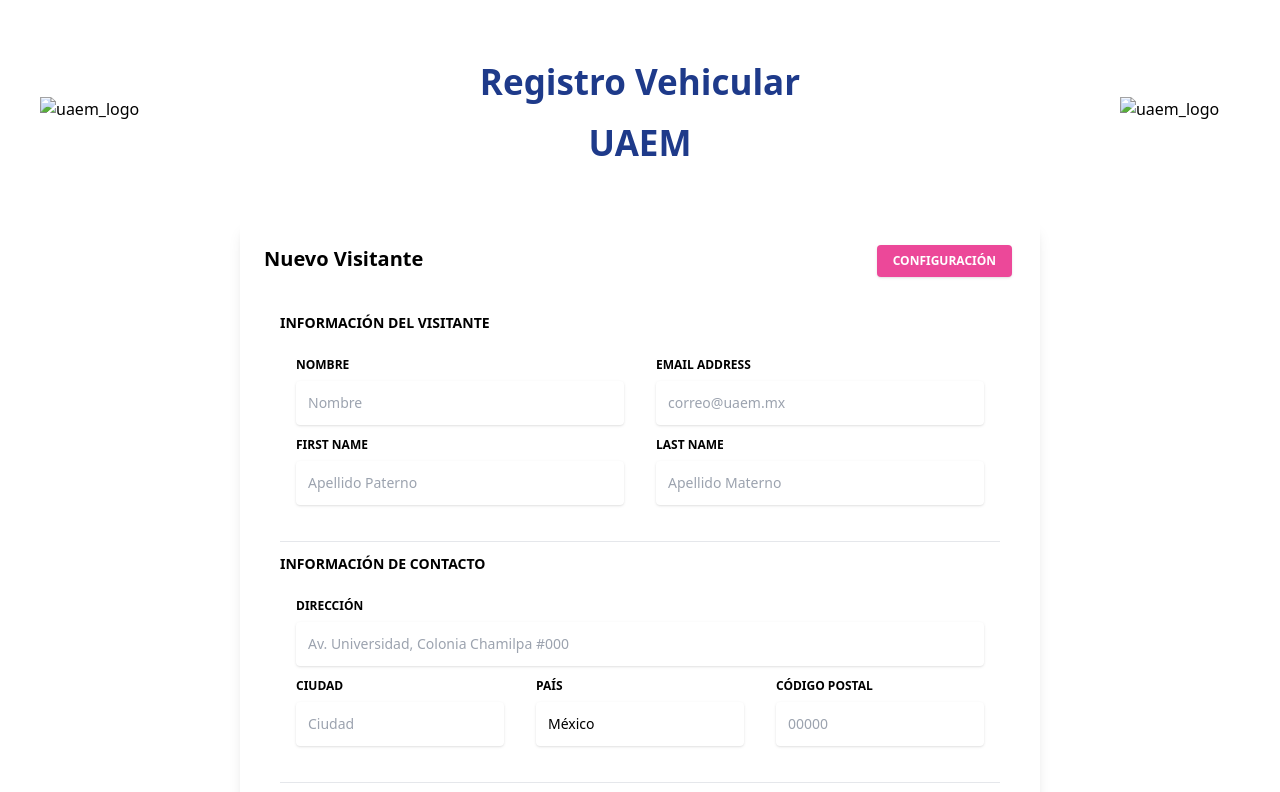
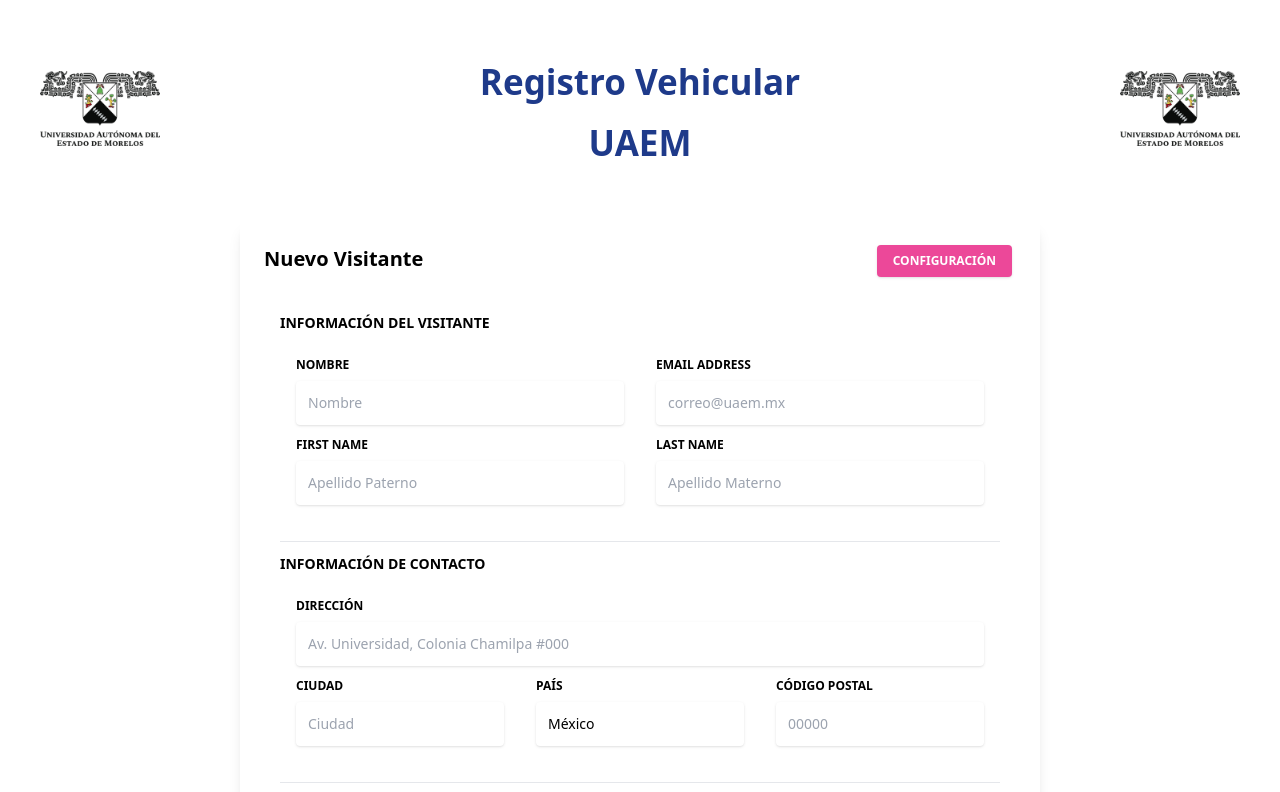
Before and after one commit to LionStoreTeam/Registro-Vehicular-UAEM, a website: page src/index.html in a window 1280 px wide. Shown: the top 792 px of the page. Drawn offline with nearby package versions, Linux system fonts and the light colour scheme; files that its build step writes are made by us from their sources; the site is published under a folder, as on GitHub Pages, so addresses that start at the root find nothing.

Commit message:
Registro Vehículos

```diff
--- a/src/index.html
+++ b/src/index.html
@@ -3,7 +3,7 @@
   <head>
     <meta charset="UTF-8" />
     <meta name="viewport" content="width=device-width, initial-scale=1.0" />
-    <link rel="icon" href="/src/img/uaem-tag-icon.png" />
+    <link rel="icon" href="assets/uaem-tag-icon.png" />
     <link href="./output.css" rel="stylesheet" />
     <link href="./src/output.css" rel="stylesheet" />
     <title>Registro Vehícular UAEM</title>
@@ -14,7 +14,7 @@
         class="mt-2 flex flex-row items-center justify-center gap-6 sm:justify-between sm:p-6"
       >
         <div class="w-[70px] sm:w-[120px]">
-          <img src="/src/img/uaem-logo.png" alt="uaem_logo" />
+          <img src="assets/uaem-logo.png" alt="uaem_logo1" />
         </div>
         <div class="flex flex-col justify-center text-center items-center">
           <h1
@@ -29,7 +29,7 @@
           </h1>
         </div>
         <div class="w-[70px] sm:w-[120px]">
-          <img src="/src/img/uaem-logo.png" alt="uaem_logo" />
+          <img src="assets/uaem-logo.png" alt="uaem_logo2" />
         </div>
       </div>
       <!--  -->
```
Also changed, not shown: src/assets/uaem-logo.png (renamed from src/img/uaem-logo.png), src/assets/uaem-tag-icon.png (renamed from src/img/uaem-tag-icon.png).
